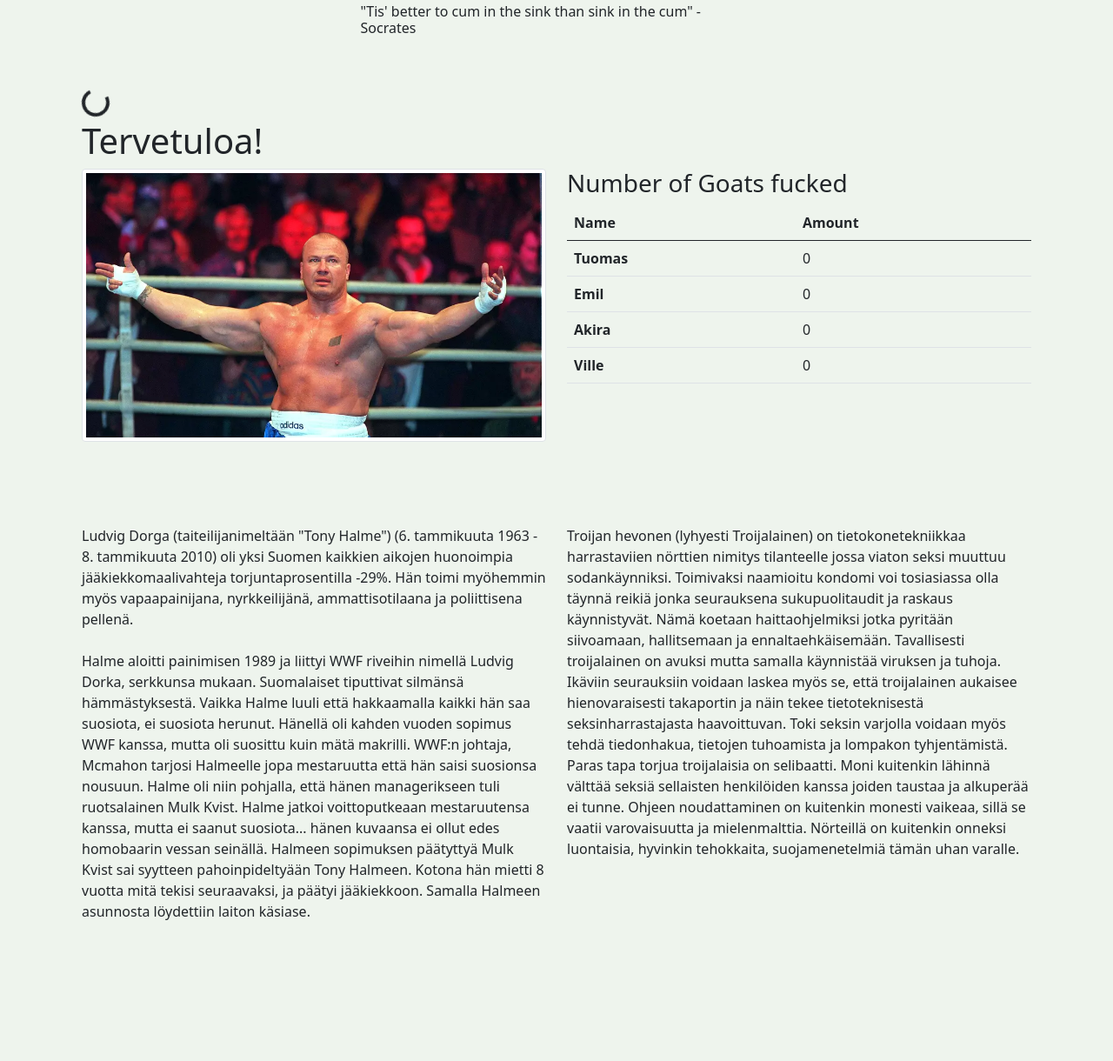
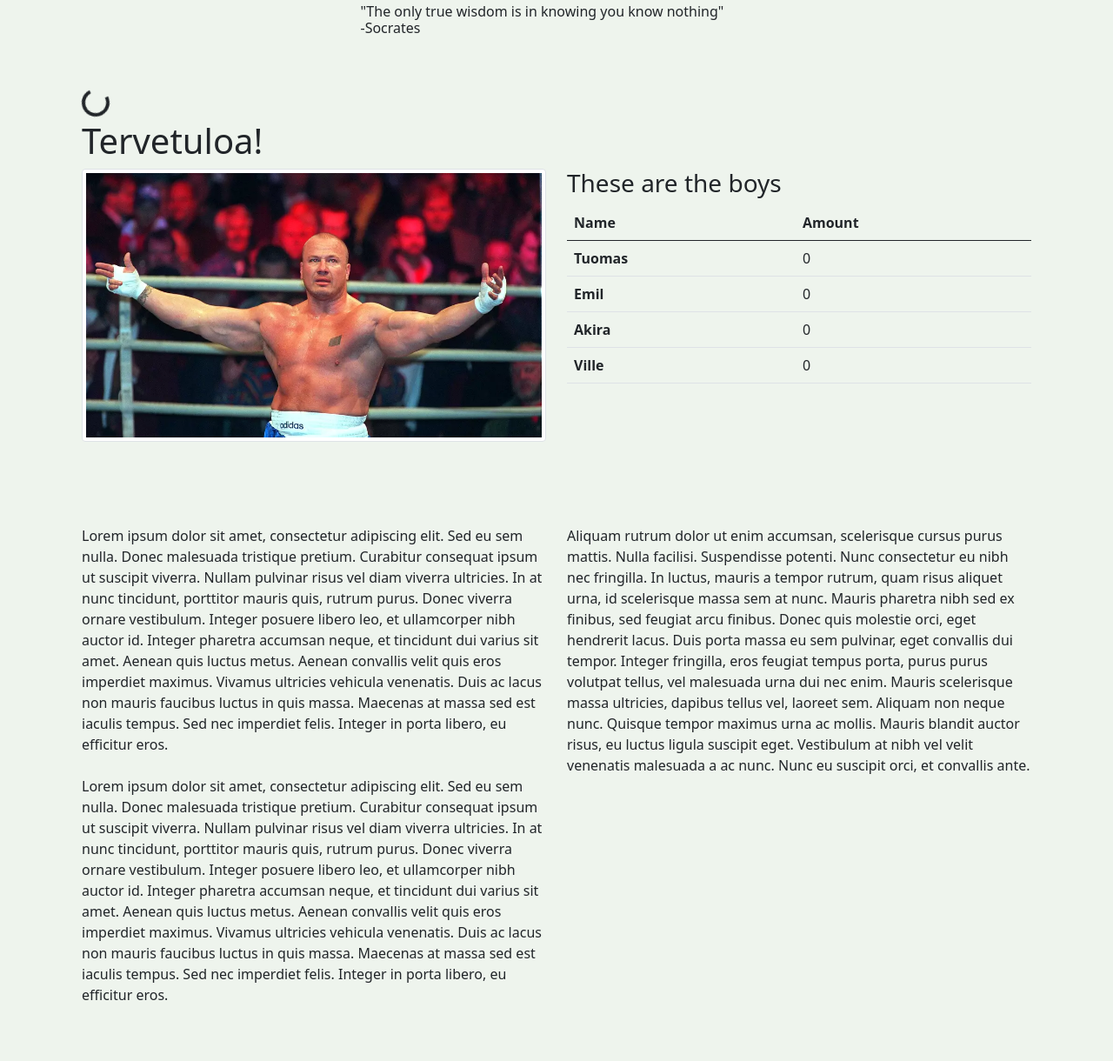
Before and after one commit to pojaat/pojat-kosi, a Flask app: page / in a window 1280 px wide. Shown: the part 61-1281 px from the top of the page at 87% size. Before the commit the page ends 1119 px from the top, so only its background shows below. Run offline with Flask 2, Linux system fonts and the light colour scheme.

Commit message:
Removed compromising material according to 18 U.S. Code § 175

```diff
--- a/templates/index.html
+++ b/templates/index.html
@@ -10,7 +10,7 @@
     <link href="{{ url_for("static", filename="templates/css/main.css") }}" rel="stylesheet">
   </head>
   <body>
-    <!--Navbar, paskannettu suoraan bootstrapin sivuilta-->
+    <!--Navbar, bootstrapin sivuilta-->
 
     <nav class="navbar navbar-expand-lg navbar-dark bg-dark" id="navbar">
       <div class="container-fluid">
@@ -47,7 +47,7 @@
       <div class="row justify-content-center">
         <div class="col-5 py-1">
 
-         <h6>"Tis' better to cum in the sink than sink in the cum" -Socrates</h6>
+         <h6>"The only true wisdom is in knowing you know nothing" <br> -Socrates</h6>
         </div>
       </div>
     </div>
@@ -62,7 +62,7 @@
           <a><img src="{{ url_for("static", filename="templates/img/halme2.png") }}" class="img-thumbnail" ></a>
         </div>
         <div class="col-md-6">
-          <h3>Number of Goats fucked</h2>
+          <h3>These are the boys</h2>
           <table class="table">
             <thead>
               <tr>
@@ -100,19 +100,15 @@
     <div class="row">
       <div class="col-md-6">
         <p>
-          Ludvig Dorga (taiteilijanimeltään "Tony Halme") (6. tammikuuta 1963 - 8. tammikuuta 2010) oli yksi Suomen kaikkien aikojen huonoimpia jääkiekkomaalivahteja torjuntaprosentilla -29%. Hän toimi myöhemmin myös vapaapainijana, nyrkkeilijänä, ammattisotilaana ja poliittisena pellenä.
+          Lorem ipsum dolor sit amet, consectetur adipiscing elit. Sed eu sem nulla. Donec malesuada tristique pretium. Curabitur consequat ipsum ut suscipit viverra. Nullam pulvinar risus vel diam viverra ultricies. In at nunc tincidunt, porttitor mauris quis, rutrum purus. Donec viverra ornare vestibulum. Integer posuere libero leo, et ullamcorper nibh auctor id. Integer pharetra accumsan neque, et tincidunt dui varius sit amet. Aenean quis luctus metus. Aenean convallis velit quis eros imperdiet maximus. Vivamus ultricies vehicula venenatis. Duis ac lacus non mauris faucibus luctus in quis massa. Maecenas at massa sed est iaculis tempus. Sed nec imperdiet felis. Integer in porta libero, eu efficitur eros.
           <br>
           <br>
-          Halme aloitti painimisen 1989 ja liittyi WWF riveihin nimellä Ludvig Dorka, serkkunsa mukaan. Suomalaiset tiputtivat silmänsä hämmästyksestä. Vaikka Halme luuli että hakkaamalla kaikki hän saa suosiota, ei suosiota herunut. Hänellä oli kahden vuoden sopimus WWF kanssa, mutta oli suosittu kuin mätä makrilli. WWF:n johtaja, Mcmahon tarjosi Halmeelle jopa mestaruutta että hän saisi suosionsa nousuun. Halme oli niin pohjalla, että hänen managerikseen tuli ruotsalainen Mulk Kvist. Halme jatkoi voittoputkeaan mestaruutensa kanssa, mutta ei saanut suosiota... hänen kuvaansa ei ollut edes homobaarin vessan seinällä. Halmeen sopimuksen päätyttyä Mulk Kvist sai syytteen pahoinpideltyään Tony Halmeen. Kotona hän mietti 8 vuotta mitä tekisi seuraavaksi, ja päätyi jääkiekkoon. Samalla Halmeen asunnosta löydettiin laiton käsiase.
+          Lorem ipsum dolor sit amet, consectetur adipiscing elit. Sed eu sem nulla. Donec malesuada tristique pretium. Curabitur consequat ipsum ut suscipit viverra. Nullam pulvinar risus vel diam viverra ultricies. In at nunc tincidunt, porttitor mauris quis, rutrum purus. Donec viverra ornare vestibulum. Integer posuere libero leo, et ullamcorper nibh auctor id. Integer pharetra accumsan neque, et tincidunt dui varius sit amet. Aenean quis luctus metus. Aenean convallis velit quis eros imperdiet maximus. Vivamus ultricies vehicula venenatis. Duis ac lacus non mauris faucibus luctus in quis massa. Maecenas at massa sed est iaculis tempus. Sed nec imperdiet felis. Integer in porta libero, eu efficitur eros.
         </p>
       </div>
       <div class="col-md-6">
         <p>
-          Troijan hevonen (lyhyesti Troijalainen) on tietokonetekniikkaa harrastaviien nörttien nimitys tilanteelle jossa viaton seksi muuttuu sodankäynniksi. Toimivaksi naamioitu kondomi voi tosiasiassa olla täynnä reikiä jonka seurauksena sukupuolitaudit ja raskaus käynnistyvät. Nämä koetaan haittaohjelmiksi jotka pyritään siivoamaan, hallitsemaan ja ennaltaehkäisemään.
-
-        Tavallisesti troijalainen on avuksi mutta samalla käynnistää viruksen ja tuhoja. Ikäviin seurauksiin voidaan laskea myös se, että troijalainen aukaisee hienovaraisesti takaportin ja näin tekee tietoteknisestä seksinharrastajasta haavoittuvan. Toki seksin varjolla voidaan myös tehdä tiedonhakua, tietojen tuhoamista ja lompakon tyhjentämistä.
-
-        Paras tapa torjua troijalaisia on selibaatti. Moni kuitenkin lähinnä välttää seksiä sellaisten henkilöiden kanssa joiden taustaa ja alkuperää ei tunne. Ohjeen noudattaminen on kuitenkin monesti vaikeaa, sillä se vaatii varovaisuutta ja mielenmalttia. Nörteillä on kuitenkin onneksi luontaisia, hyvinkin tehokkaita, suojamenetelmiä tämän uhan varalle.
+          Aliquam rutrum dolor ut enim accumsan, scelerisque cursus purus mattis. Nulla facilisi. Suspendisse potenti. Nunc consectetur eu nibh nec fringilla. In luctus, mauris a tempor rutrum, quam risus aliquet urna, id scelerisque massa sem at nunc. Mauris pharetra nibh sed ex finibus, sed feugiat arcu finibus. Donec quis molestie orci, eget hendrerit lacus. Duis porta massa eu sem pulvinar, eget convallis dui tempor. Integer fringilla, eros feugiat tempus porta, purus purus volutpat tellus, vel malesuada urna dui nec enim. Mauris scelerisque massa ultricies, dapibus tellus vel, laoreet sem. Aliquam non neque nunc. Quisque tempor maximus urna ac mollis. Mauris blandit auctor risus, eu luctus ligula suscipit eget. Vestibulum at nibh vel velit venenatis malesuada a ac nunc. Nunc eu suscipit orci, et convallis ante.
         </p>
         </div>
 
--- a/templates/template_with_navbar.html
+++ b/templates/template_with_navbar.html
@@ -10,7 +10,7 @@
     <link href="css/main.css" rel="stylesheet">
   </head>
   <body>
-    <!--Navbar, paskannettu suoraan bootstrapin sivuilta-->
+    <!--Navbar, bootstrapin sivuilta-->
 
     <nav class="navbar navbar-expand-lg navbar-dark bg-dark" id="navbar">
       <div class="container-fluid">
--- a/templates/tony.html
+++ b/templates/tony.html
@@ -10,7 +10,7 @@
     <link href="{{ url_for("static", filename="templates/css/main.css") }}" rel="stylesheet">
   </head>
   <body>
-    <!--Navbar, paskannettu suoraan bootstrapin sivuilta-->
+    <!--Navbar, bootstrapin sivuilta-->
 
     <nav class="navbar navbar-expand-lg navbar-dark bg-dark" id="navbar">
       <div class="container-fluid">
```
Also changed, not shown: templates/alibi.html (+2 -7 lines).
